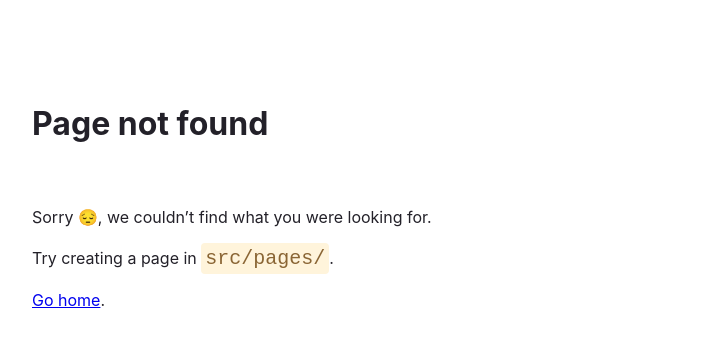
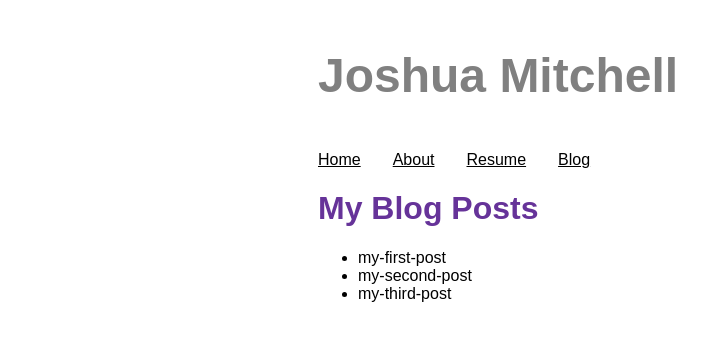
Before and after one commit to jlmitch/my-resume, a Gatsby site: page /blog in a window 1280 px wide. Before the commit this address had no page. Shown: the whole page, without its empty margins (72-778 px from the left). Built offline with nearby package versions, Linux system fonts and the light colour scheme; Gatsby itself is replaced by a stand-in of ours.

Commit message:
Add Resume and blog page. Add graphql queries.

```diff
--- a/gatsby-config.ts
+++ b/gatsby-config.ts
@@ -2,7 +2,7 @@
 
 const config: GatsbyConfig = {
   siteMetadata: {
-    title: `My Resume`,
+    title: `Joshua Mitchell`,
     siteUrl: `https://www.yourdomain.tld`
   },
   // More easily incorporate content into your pages through automatic TypeScript type generation and better GraphQL IntelliSense.
@@ -13,6 +13,13 @@
     "gatsby-plugin-styled-components",
     "gatsby-plugin-image",
     "gatsby-plugin-sharp",
+    {
+      resolve: "gatsby-source-filesystem",
+      options: {
+        name: `blog`,
+        path: `${__dirname}/blog`,
+      }
+    },
   ]
 };
 
--- a/src/components/layout.tsx
+++ b/src/components/layout.tsx
@@ -1,11 +1,18 @@
 import React, { FC } from 'react';
-import { Link } from 'gatsby';
+import { Link, useStaticQuery, graphql } from 'gatsby';
 import styled from 'styled-components';
 
 const Container =  styled.div`
   margin: auto;
   max-width: 500px;
   font-family: sans-serif;
+`;
+
+const Header = styled.header`
+  font-size: 3rem;
+  color: gray;
+  font-weight: 700;
+  margin: 3rem 0;
 `;
 
 const NavLinks = styled.ul`
@@ -32,8 +39,19 @@
 };
 
 const Layout: FC<LayoutProps> = ({ pageTitle, children }) => {
+  const data = useStaticQuery(graphql`
+    query {
+      site {
+        siteMetadata {
+          title
+        }
+      }
+    }
+  `);
+
   return (
     <Container>
+      <Header>{data.site.siteMetadata.title}</Header>
       <nav>
         <NavLinks>
           <li className="nav-link-item">
@@ -44,6 +62,9 @@
           </li>
           <li className="nav-link-item">
             <Link className="nav-link" to="/resume">Resume</Link>
+          </li>
+          <li className="nav-link-item">
+            <Link className="nav-link" to="/blog">Blog</Link>
           </li>
         </NavLinks>
       </nav>
--- /dev/null
+++ b/src/components/seo.tsx
@@ -0,0 +1,16 @@
+import React, { FC } from 'react';
+import { useSiteMetadata } from '../hooks/useSiteMetadata';
+
+interface SeoProps {
+  title: string;
+}
+
+const Seo: FC<SeoProps> = ({ title }) => {
+  const { siteTitle } = useSiteMetadata();
+
+  return (
+    <title>{title} | {siteTitle}</title>
+  )
+}
+
+export default Seo;
--- /dev/null
+++ b/src/hooks/useSiteMetadata.ts
@@ -0,0 +1,18 @@
+import React from 'react';
+import { graphql, useStaticQuery } from 'gatsby';
+
+export const useSiteMetadata = () => {
+  const data = useStaticQuery(graphql`
+    query {
+      site {
+        siteMetadata {
+          title
+        }
+      }
+    }
+  `);
+
+  return {
+    siteTitle: data.site.siteMetadata.title
+  }
+};
--- /dev/null
+++ b/src/pages/blog.tsx
@@ -0,0 +1,39 @@
+import React from 'react';
+import type { HeadFC, PageProps } from 'gatsby';
+import { graphql } from 'gatsby';
+import Layout from '../components/layout';
+import Seo from '../components/seo';
+
+type DataProps = {
+  allFile: {
+    nodes: [
+      { name: string; }
+    ]
+  }
+}
+
+const Blog = ({ data: { allFile } }: PageProps<DataProps>) => {
+  return (
+    <Layout pageTitle="My Blog Posts">
+      <ul>
+        {allFile.nodes.map(({ name }) => (
+          <li key={name}>{name}</li>
+        ))}
+      </ul>
+    </Layout>
+  )
+};
+
+export const query = graphql`
+  query {
+    allFile {
+      nodes {
+        name
+      }
+    }
+  }
+`;
+
+export const Head: HeadFC = () => <Seo title="My Blog Posts" />;
+
+export default Blog;
--- a/src/pages/index.tsx
+++ b/src/pages/index.tsx
@@ -1,7 +1,8 @@
 import React, { FC } from 'react';
 import type { HeadFC, PageProps } from 'gatsby';
+import { StaticImage } from 'gatsby-plugin-image';
 import Layout from '../components/layout';
-import { StaticImage } from 'gatsby-plugin-image';
+import Seo from '../components/seo';
 
 const IndexPage: FC<PageProps> = () => {
   return (
@@ -12,6 +13,6 @@
   )
 };
 
-export const Head: HeadFC = () => <title>Home Page</title>;
+export const Head: HeadFC = () => <Seo title="Home Page" />;
 
 export default IndexPage;
--- a/src/pages/resume.tsx
+++ b/src/pages/resume.tsx
@@ -1,7 +1,8 @@
 import React, { FC } from 'react';
+import type { HeadFC, PageProps } from 'gatsby';
 import Layout from '../components/layout';
 
-const ResumePage: FC = () => {
+const ResumePage: FC<PageProps> = () => {
   return (
     <Layout pageTitle="Resume">
       <p>This will be my downloadable Resume</p>
@@ -9,6 +10,6 @@
   )
 };
 
-export const Head = () => <title>Resume</title>;
+export const Head: HeadFC = () => <title>Resume</title>;
 
 export default ResumePage;
```
Also changed, not shown: src/pages/about.tsx (+6 -2 lines), blog/my-first-post.mdx (added), blog/my-second-post.mdx (added), blog/my-third-post.mdx (added).
